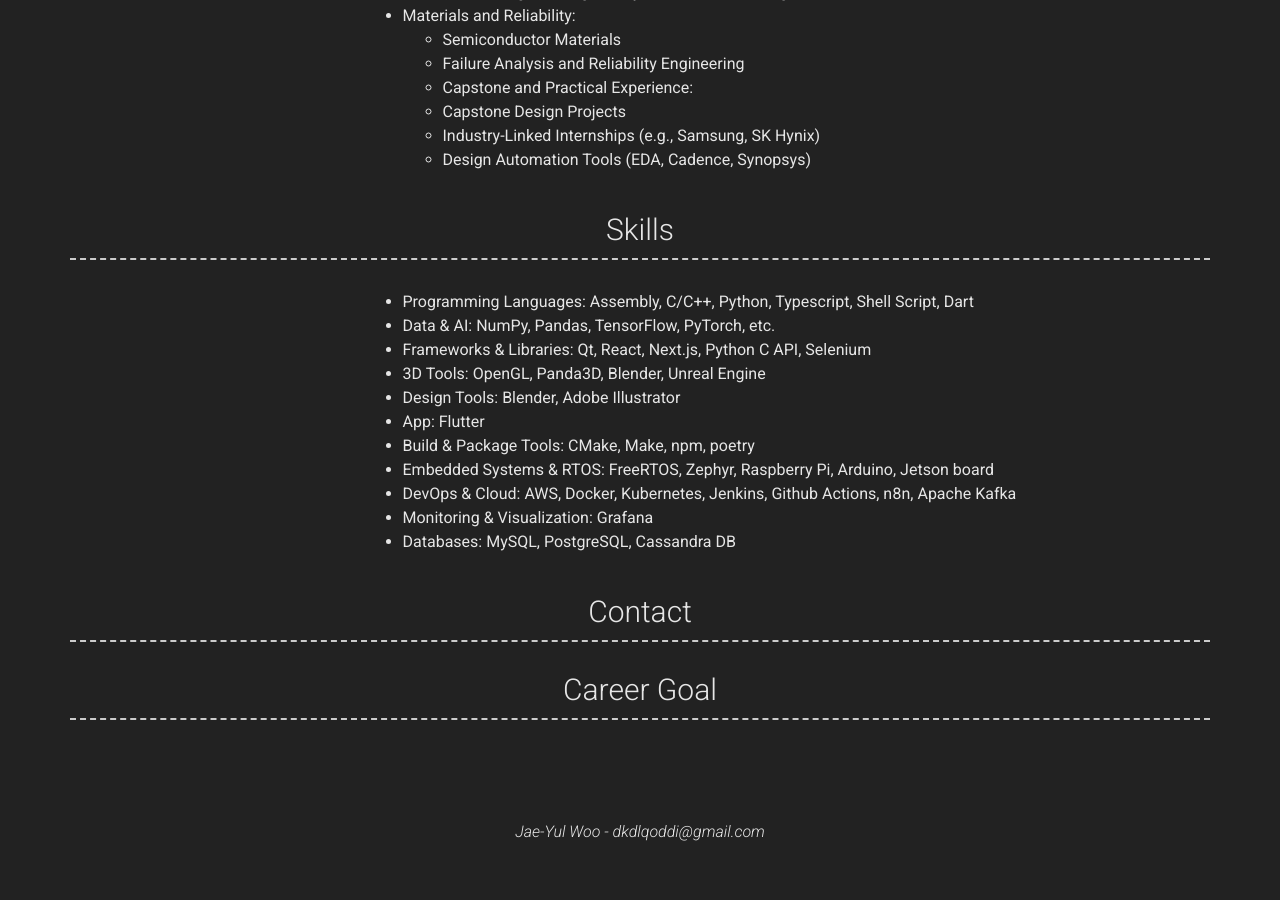
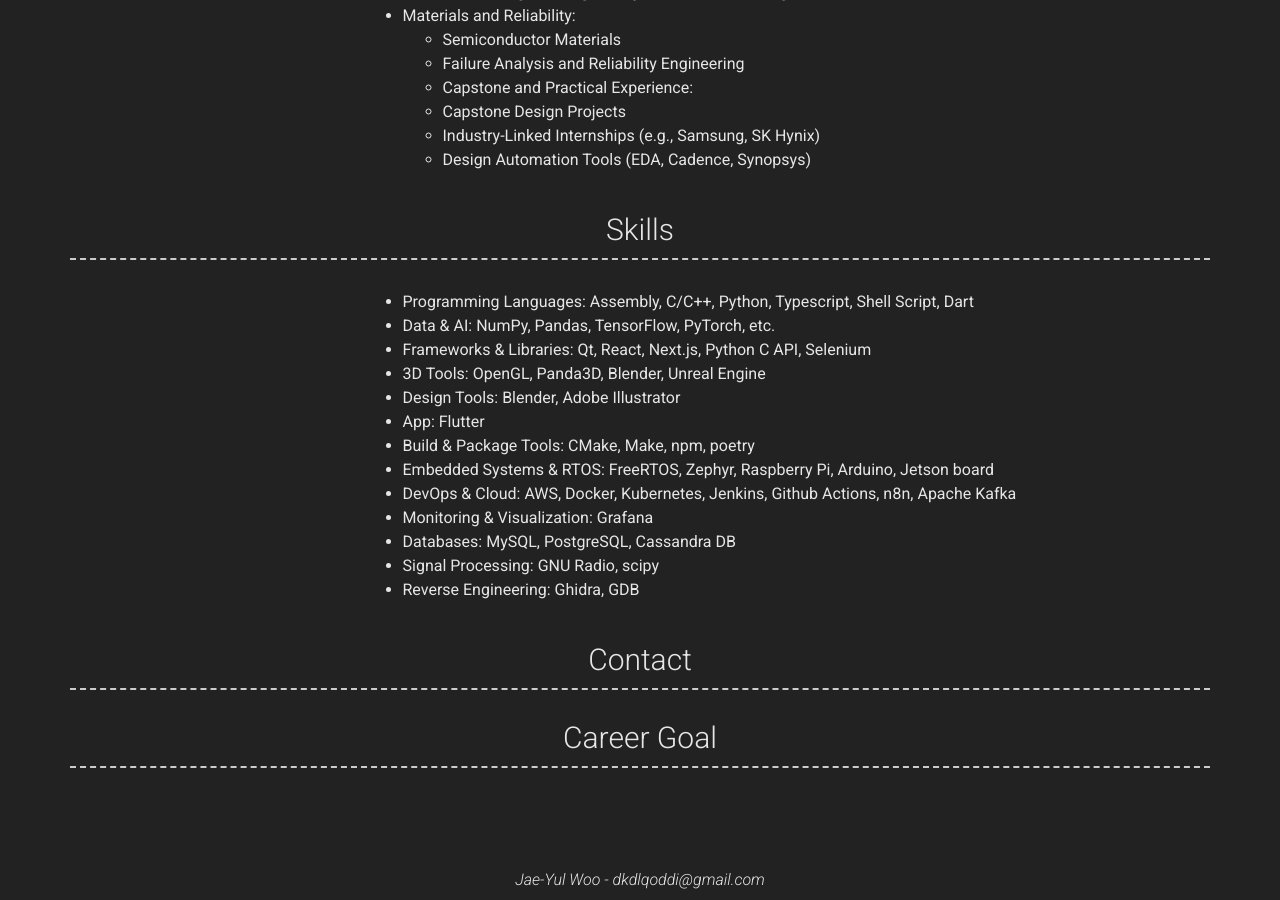
Before and after one commit to dkdlqoddi/dkdlqoddi.github.io, a Jekyll site: the page built from index.md, in a window 1280 px wide and 900 px high, scrolled down 2411 px. Built offline with Jekyll 4.4.1, drawn with Linux system fonts in a browser that asks for light colours; nearby versions of some CDN libraries; before the commit the page ends 3263 px from its top, so only the background shows below that.

Commit message:
Skills: add more skills
Signed-off-by: Jae-Yul Woo <dkdlqoddi@naver.com>

```diff
--- a/_config.yml
+++ b/_config.yml
@@ -192,6 +192,8 @@ content:
           - DevOps & Cloud: AWS, Docker, Kubernetes, Jenkins, Github Actions, n8n, Apache Kafka
           - Monitoring & Visualization: Grafana
           - Databases: MySQL, PostgreSQL, Cassandra DB
+          - Signal Processing: GNU Radio, scipy
+          - Reverse Engineering: Ghidra, GDB
   - title: Contact
     layout: list
   - title: Career Goal
```
